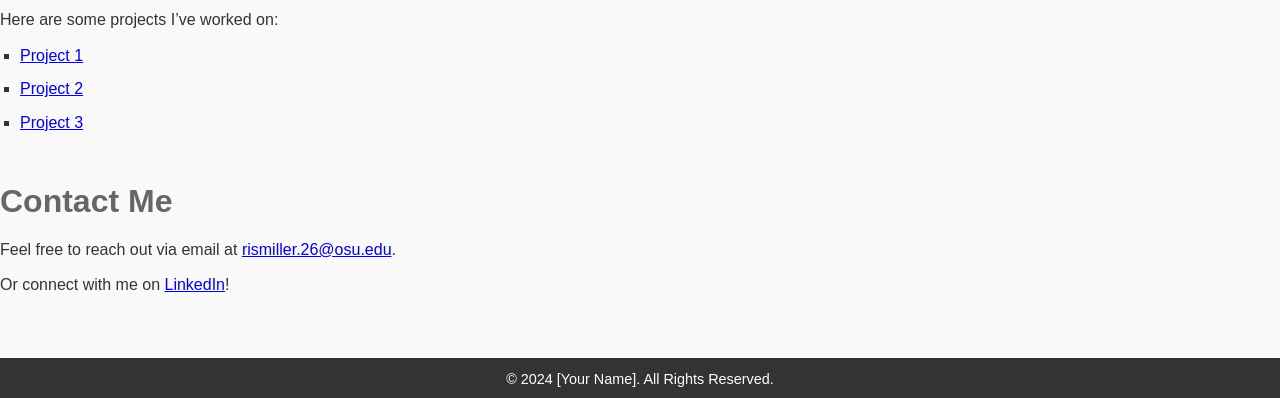
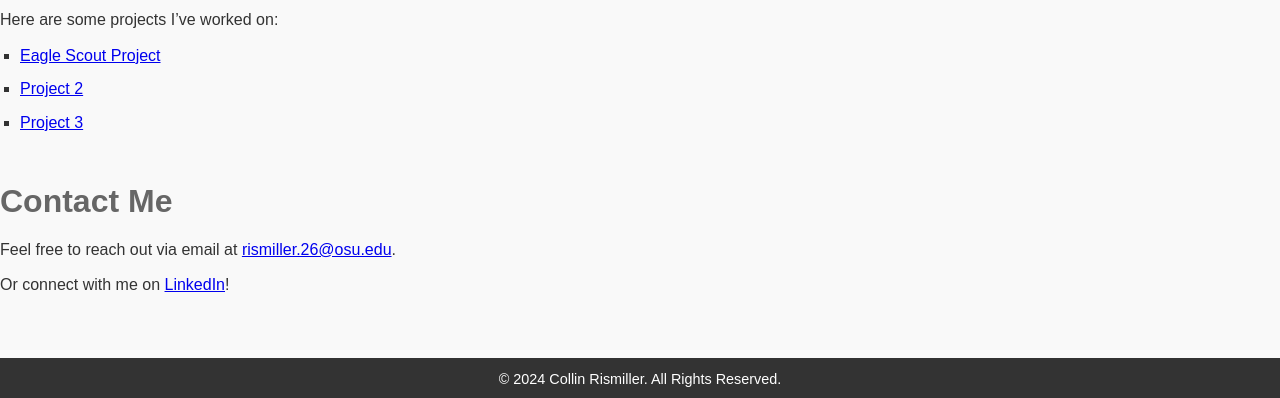
Before and after one commit to CollinRis/CollinRis.github.io, a plain HTML site: page index.html in a window 1280 px wide. Shown: the part 565-963 px from the top of the page. Drawn offline with Linux system fonts and the light colour scheme.

Commit message:
Add Page

```diff
--- a/index.html
+++ b/index.html
@@ -36,7 +36,7 @@
             <h2>Projects</h2>
             <p>Here are some projects I’ve worked on:</p>
             <ul>
-                <li><a href="https://example.com" target="_blank">Project 1</a></li>
+                <li><a href="eagleProject.html" target="_blank">Eagle Scout Project</a></li>
                 <li><a href="https://example.com" target="_blank">Project 2</a></li>
                 <li><a href="https://example.com" target="_blank">Project 3</a></li>
             </ul>
@@ -51,7 +51,7 @@
 
     <footer>
         <div class="container">
-            <p>&copy; 2024 [Your Name]. All Rights Reserved.</p>
+            <p>&copy; 2024 Collin Rismiller. All Rights Reserved.</p>
         </div>
     </footer>
 </body>
```
Also changed, not shown: eagleProject.html (+1 -0 lines).
